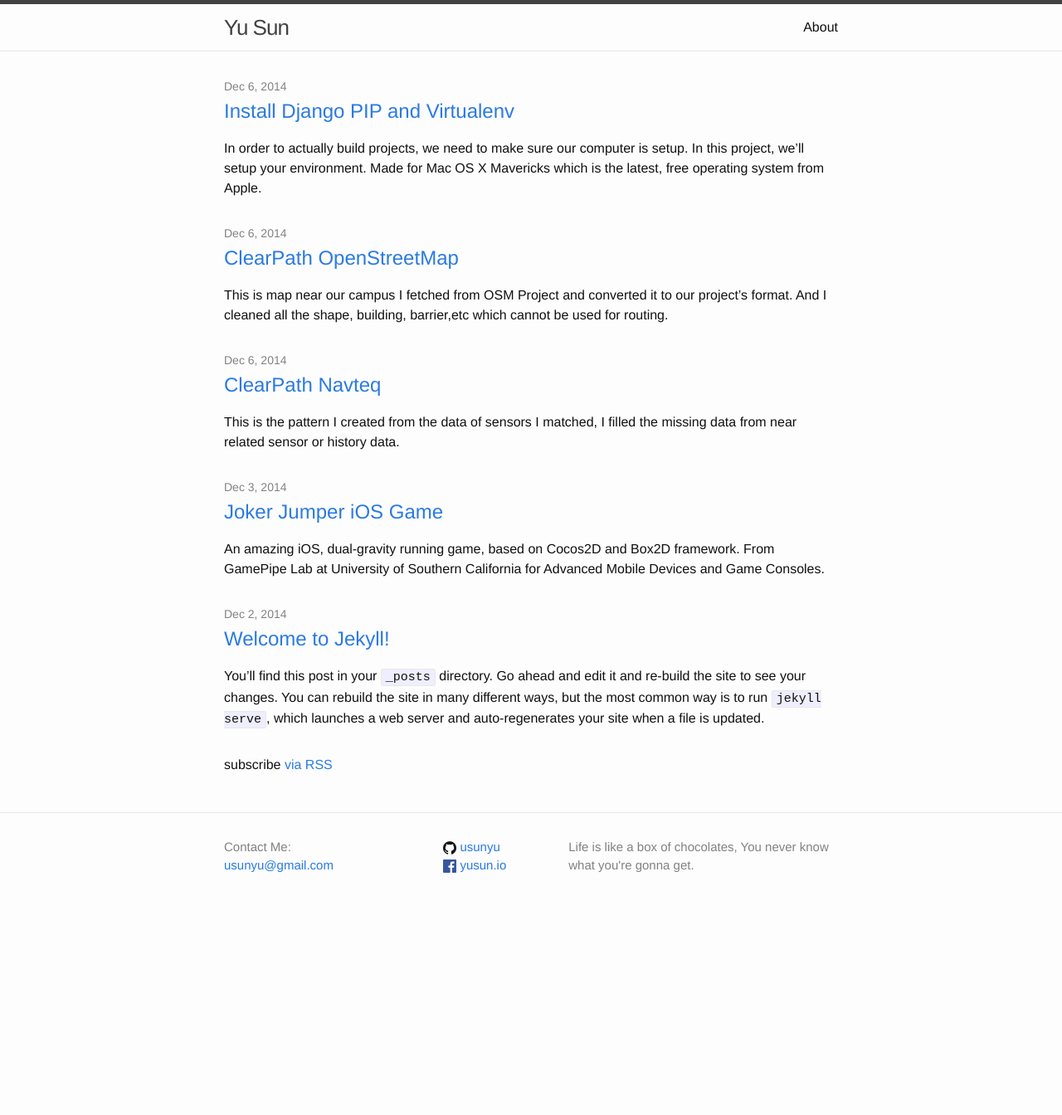
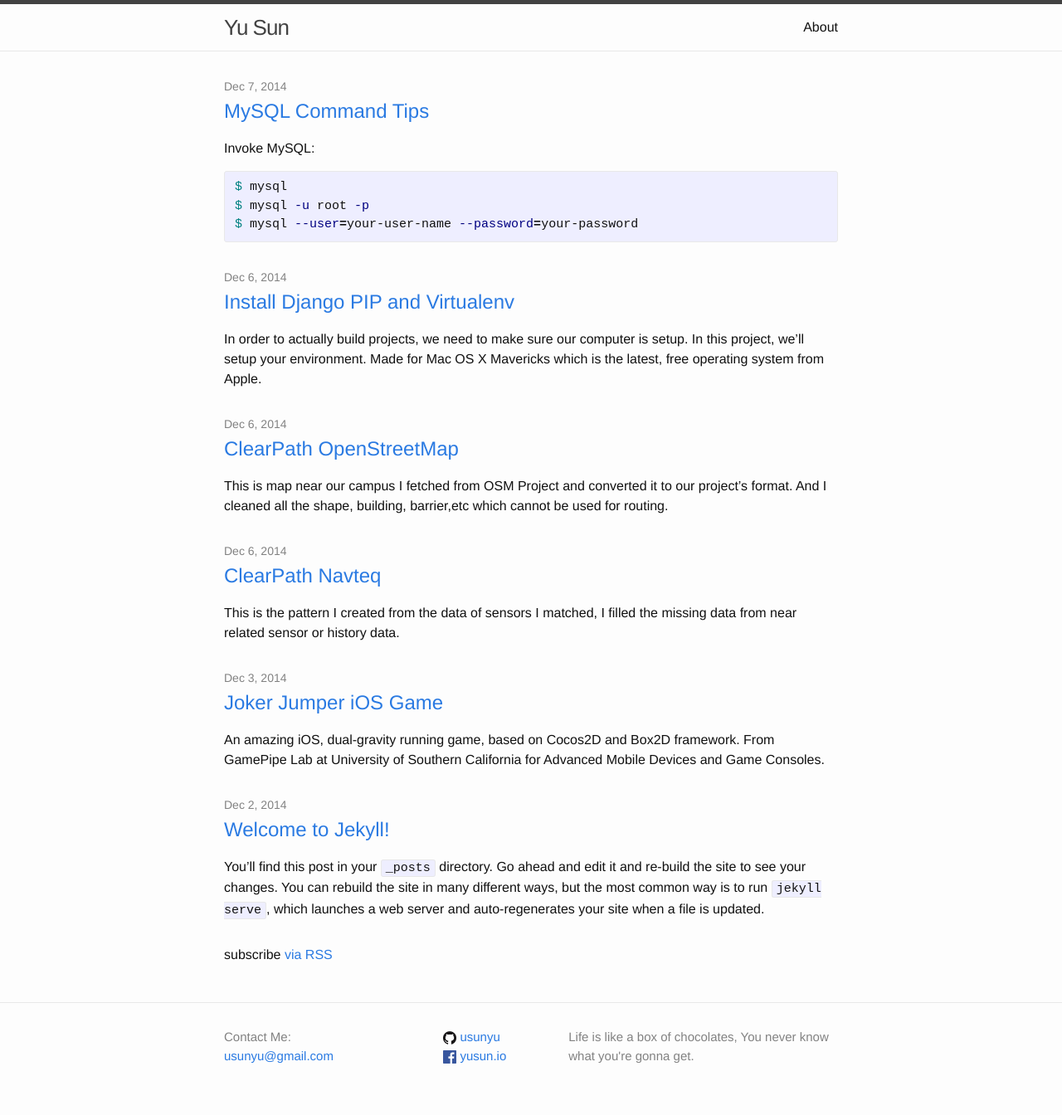
Before and after one commit to usunyu/usunyu.github.io, a Jekyll site: the page built from index.html, in a window 1280 px wide. Shown: the whole page at 83% size. Built offline with Jekyll 4.4.1, drawn with Linux system fonts in a browser that asks for light colours; before the commit the page ends 1115 px from its top, so only the background shows below that.

Commit message:
post MySQL Command Tips

```diff
--- /dev/null
+++ b/_posts/2014-12-07-mysql-tips.markdown
@@ -0,0 +1,38 @@
+---
+layout: post
+title:  "MySQL Command Tips"
+date:   2014-12-07 00:17:35
+categories: jekyll update
+---
+#### Invoke MySQL:
+{% highlight bash %}
+$ mysql
+$ mysql -u root -p
+$ mysql --user=your-user-name --password=your-password
+{% endhighlight %}
+
+#### Create the Database:
+{% highlight bash %}
+mysql> CREATE DATABASE my_db;
+mysql> SHOW databases;
+mysql> USE my_db;
+{% endhighlight %}
+
+#### Create a Table:
+{% highlight bash %}
+mysql> CREATE TABLE user (id INT NOT NULL PRIMARY KEY AUTO_INCREMENT, username CHAR(25), passward CHAR(100));
+{% endhighlight %}
+
+#### Create an entry in the table:
+{% highlight bash %}
+mysql> INSERT INTO user (id, username, passward) VALUES (NULL, 'name', 'secrect');
+{% endhighlight %}
+
+#### Create more entries:
+{% highlight bash %}
+mysql> INSERT INTO user (id, username, passward) VALUES (NULL, 'name2', 'secrect2'), (NULL, 'name3', 'secrect3'), (NULL, 'name4', 'secrect4');
+{% endhighlight %}
+
+#### Resource:
+* [www.cyberciti.biz/faq/mysql-command-to-show-list-of-databases-on-server/](http://www.cyberciti.biz/faq/mysql-command-to-show-list-of-databases-on-server/)
+* [www.wikihow.com/Create-a-Database-in-MySQL](http://www.wikihow.com/Create-a-Database-in-MySQL)
```
Also changed, not shown: _posts/2014-12-06-install-django.markdown (+6 -2 lines).
